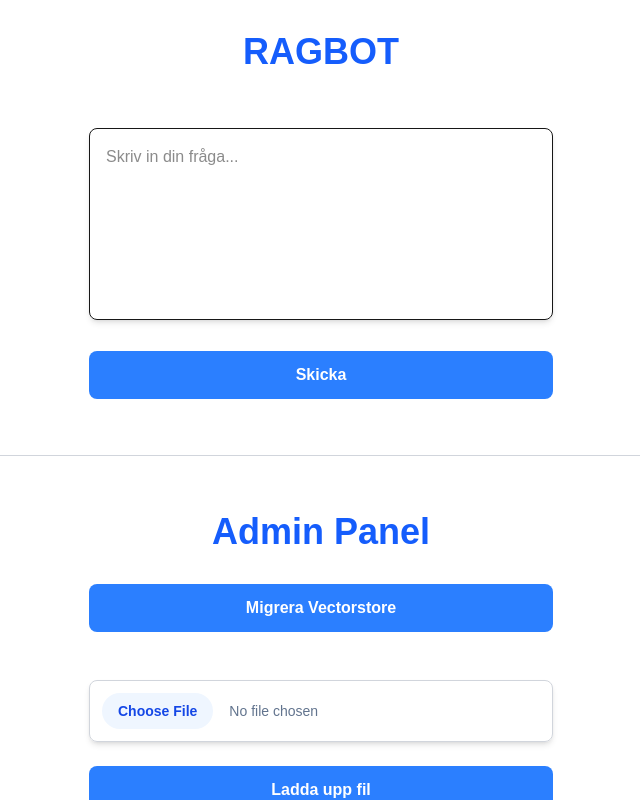
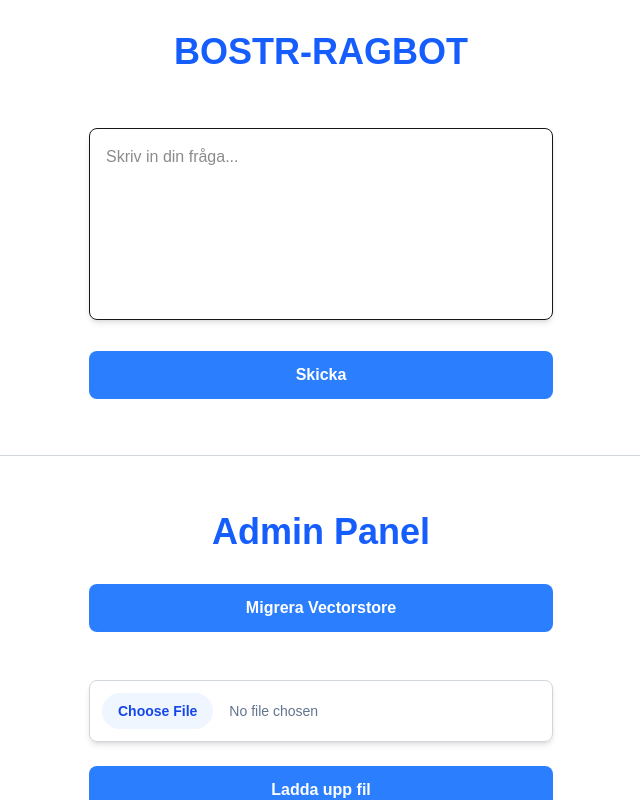
Before and after one commit to Christian1429/bostr-ragbot, a Next.js app in the folder FE/: page / in a window 1280 px wide. Shown: the top 800 px of the page, without its empty margins (319-959 px from the left). Built offline with nearby package versions, Linux system fonts and the light colour scheme.

Commit message:
concurrently setup

```diff
--- a/FE/app/page.tsx
+++ b/FE/app/page.tsx
@@ -78,7 +78,7 @@ function ApiComponent() {
   return (
     <div>
       <h1 className="text-4xl font-extrabold text-center text-blue-600 my-8">
-        RAGBOT
+        BOSTR-RAGBOT
       </h1>
       <div className="p-6 space-y-6 max-w-lg mx-auto">
         <textarea
--- a/FE/package.json
+++ b/FE/package.json
@@ -8,7 +8,7 @@
     "start": "next start",
     "lint": "next lint",
     "dev:frontend": "next dev --turbopack",
-    "dev:backend": "node ../BE/server.ts",
+    "dev:backend": "cd .. && cd BE && node --loader ts-node/esm server.ts",
     "start:all": "concurrently \"npm run dev:frontend\" \"npm run dev:backend\""
   },
   "dependencies": {
```
Also changed, not shown: 1 other file (tests, documents, lock files or other folders).
